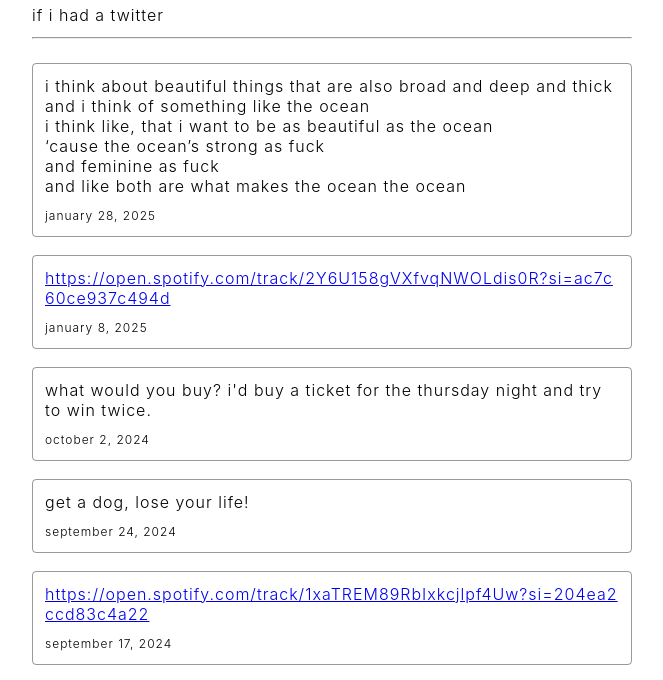
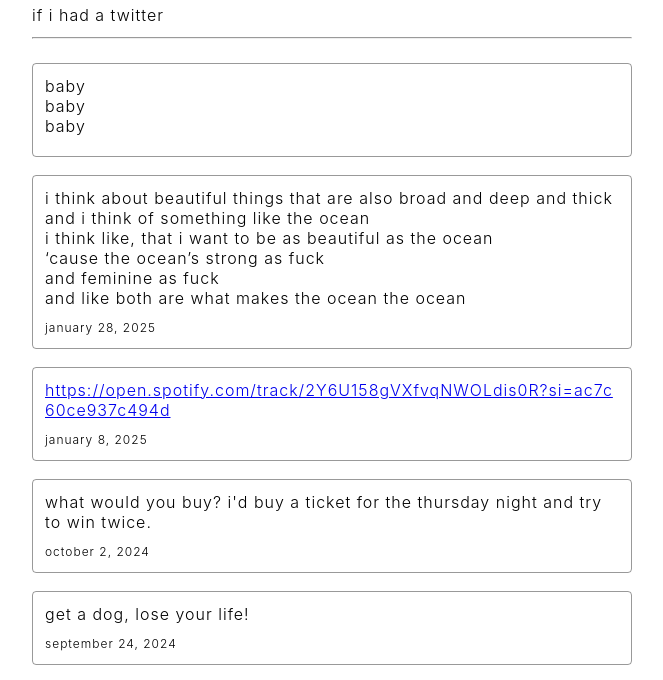
Before and after one commit to trevorlitsey/tweets, a plain HTML site: page index.html in a window 1280 px wide. Shown: the part 87-767 px from the top of the page, without its empty margins (308-971 px from the left). Drawn offline with Linux system fonts and the light colour scheme.

Commit message:
Update index.html

```diff
--- a/index.html
+++ b/index.html
@@ -98,6 +98,13 @@
       <ul>
         <li>
           <p>
+            baby<br/>
+            baby<br/>
+            baby
+          </p>
+        </li>
+        <li>
+          <p>
             i think about beautiful things that are also broad and deep and thick<br />
             and i think of something like the ocean<br />
             i think like, that i want to be as beautiful as the ocean<br />
```
